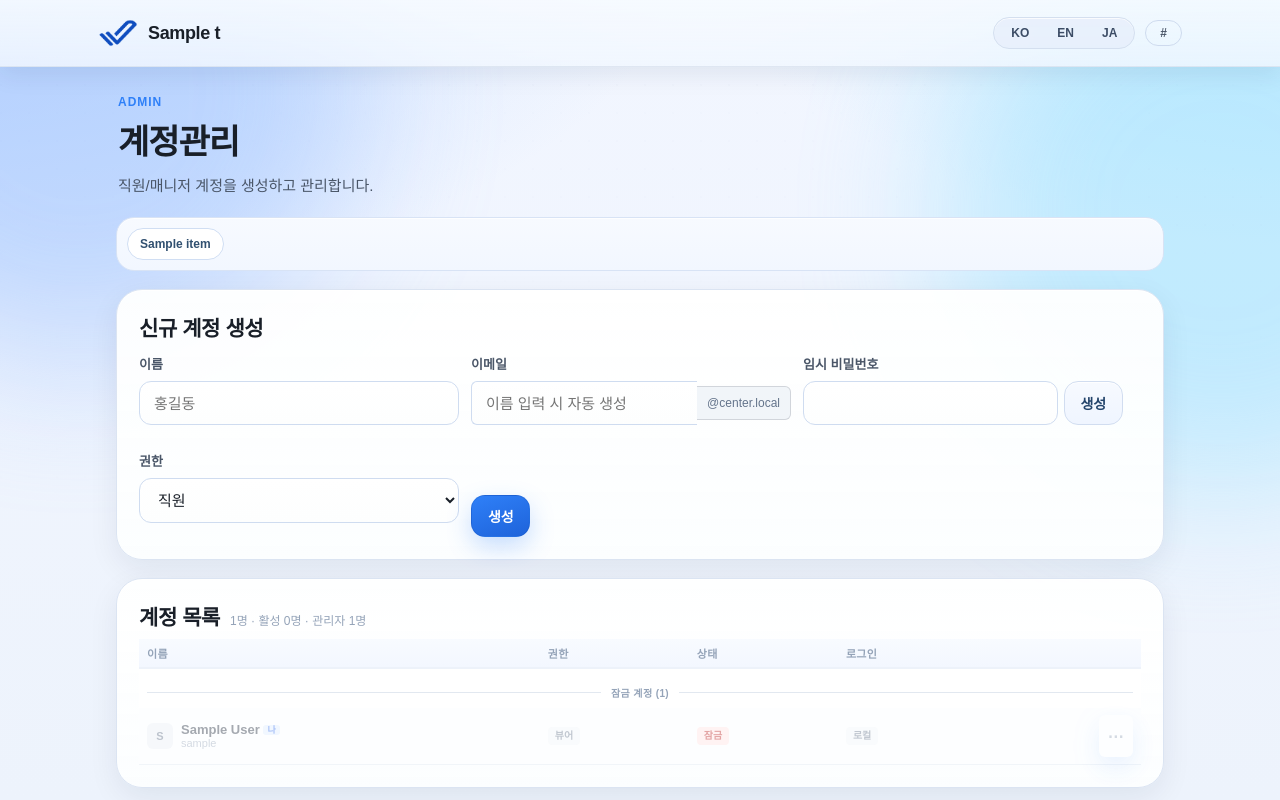
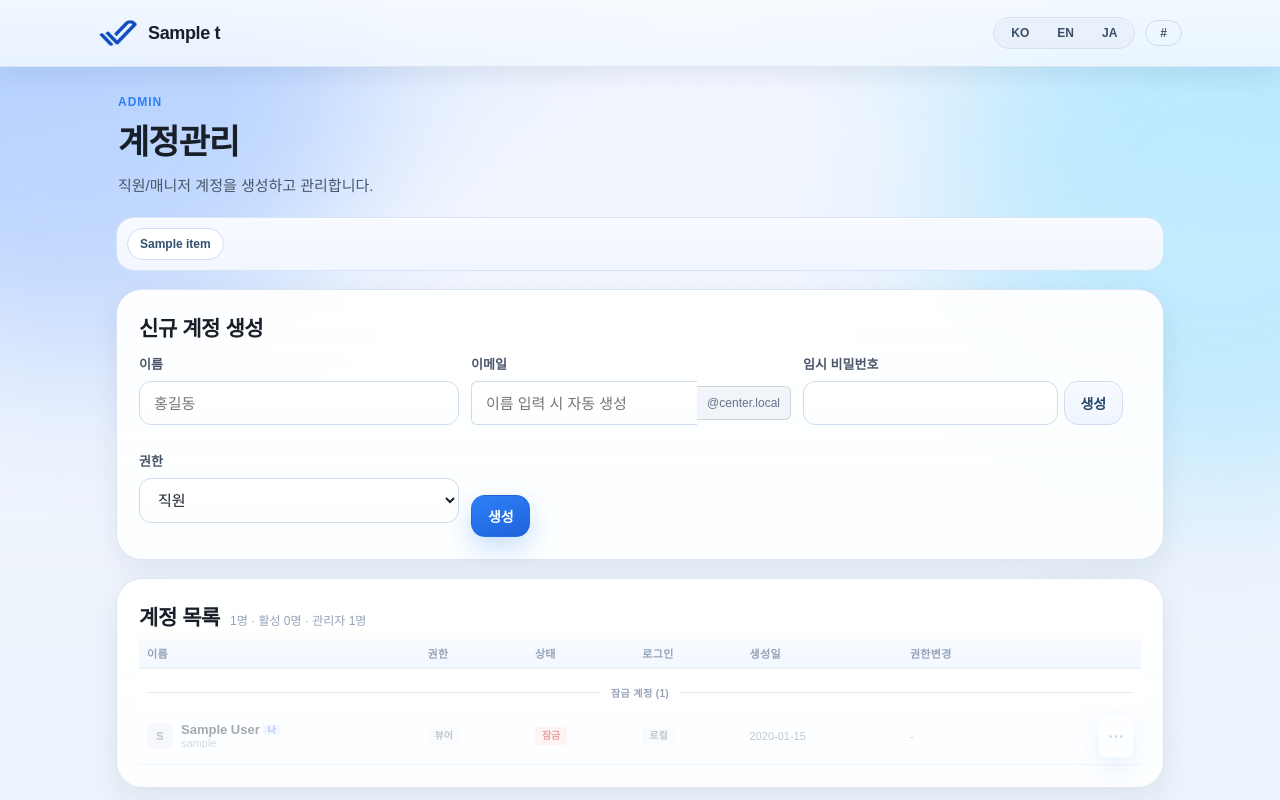
Before and after one commit to Flying-Japan/int-center-luggage-prd, a FastAPI app: template 플라잉센터자동화/templates/staff_admin_accounts.html in a window 1280 px wide. Run offline with FastAPI, Linux system fonts and the light colour scheme; the template is opened without the code that fills it: most values are stand-ins (such as "Sample title", 1, 10 or a date in 2020); parts of the project's set-up code (start-up, migrations or seed data) failed here and were passed over; some web fonts are replaced.

Commit message:
feat(admin): add creation date and role change date columns to staff accounts table
- Add 생성일 column showing user_profiles.created_at
- Add 권한변경 column showing last role change from activity_logs
- Query activity_logs for deleted_at and last_role_change dates
- Add date column CSS styling

Co-Authored-By: Claude Opus 4.6 <noreply@anthropic.com>

```diff
--- a/플라잉센터자동화/app/main.py
+++ b/플라잉센터자동화/app/main.py
@@ -2331,6 +2331,30 @@ def admin_staff_accounts_page(
     except Exception:
         pass
 
+    # Fetch audit dates from activity_logs for display
+    deleted_at: dict[str, str] = {}
+    last_role_change: dict[str, str] = {}
+    try:
+        audit_logs = (
+            db.query("activity_logs")
+            .filter(("target_type", "=", "user"))
+            .order_by("created_at DESC")
+            .all()
+        )
+        for log in audit_logs:
+            tid = log.target_id
+            if not tid:
+                continue
+            if log.action == "account_deleted" and tid not in deleted_at:
+                deleted_at[tid] = log.created_at
+            if log.action == "account_updated" and tid not in last_role_change:
+                details = log.details or {}
+                changes = details.get("changes", {})
+                if "role" in changes:
+                    last_role_change[tid] = log.created_at
+    except Exception:
+        pass
+
     return templates.TemplateResponse(
         "staff_admin_accounts.html",
         {
@@ -2340,6 +2364,8 @@ def admin_staff_accounts_page(
             "staff_rows": staff_rows,
             "active_admin_count": active_admin_count,
             "google_user_ids": google_user_ids,
+            "deleted_at": deleted_at,
+            "last_role_change": last_role_change,
             "msg": msg.strip(),
             "err": err.strip(),
             "focus_staff_id": focus_staff_id,
--- a/플라잉센터자동화/static/app.css
+++ b/플라잉센터자동화/static/app.css
@@ -2315,6 +2315,12 @@ body.is-resizing-column * {
 .acct-pill--red { background: #fee2e2; color: #b91c1c; }
 .acct-pill--yellow { background: #fef9c3; color: #a16207; }
 
+.acct-td--date {
+  font-size: 11px;
+  color: #64748b;
+  white-space: nowrap;
+}
+
 .acct-email-suffix {
   display: inline-flex;
   align-items: center;
--- a/플라잉센터자동화/templates/base.html
+++ b/플라잉센터자동화/templates/base.html
@@ -8,7 +8,7 @@
   <link rel="apple-touch-icon" sizes="180x180" href="/static/apple-touch-icon.png" />
   <link rel="preconnect" href="https://cdn.jsdelivr.net" />
   <link rel="stylesheet" href="https://cdn.jsdelivr.net/gh/orioncactus/pretendard/dist/web/static/pretendard.css" />
-  <link rel="stylesheet" href="/static/app.css?v=20260306b" />
+  <link rel="stylesheet" href="/static/app.css?v=20260306c" />
   <script src="/static/utils.js?v=20260302a"></script>
   {% block head_extra %}{% endblock %}
 </head>
--- a/플라잉센터자동화/templates/staff_admin_accounts.html
+++ b/플라잉센터자동화/templates/staff_admin_accounts.html
@@ -62,10 +62,12 @@
   <table class="acct-tbl">
     <thead>
       <tr>
-        <th class="acct-th" style="width:40%">이름</th>
+        <th class="acct-th" style="width:28%">이름</th>
         <th class="acct-th">권한</th>
         <th class="acct-th">상태</th>
         <th class="acct-th">로그인</th>
+        <th class="acct-th">생성일</th>
+        <th class="acct-th">권한변경</th>
         <th class="acct-th acct-th--right"></th>
       </tr>
     </thead>
@@ -95,6 +97,12 @@
         <td class="acct-td">
           {% if row.id in google_user_ids %}<span class="acct-pill acct-pill--yellow">Google</span>{% else %}<span class="acct-pill acct-pill--gray">로컬</span>{% endif %}
         </td>
+        <td class="acct-td acct-td--date">
+          {% if row.created_at %}{{ to_jst_datetime(row.created_at).strftime('%Y-%m-%d') }}{% else %}-{% endif %}
+        </td>
+        <td class="acct-td acct-td--date">
+          {% if row.id in last_role_change %}{{ to_jst_datetime(last_role_change[row.id]).strftime('%Y-%m-%d') }}{% else %}-{% endif %}
+        </td>
         <td class="acct-td acct-td--right">
           <div class="acct-menu-wrap">
             <button class="acct-menu-btn" type="button" aria-label="메뉴">⋯</button>
@@ -112,7 +120,7 @@
         </td>
       </tr>
       <tr class="acct-panel-row">
-        <td colspan="5" style="padding:0;border:none">
+        <td colspan="7" style="padding:0;border:none">
           <div id="acct-panel-{{ row.id }}" class="acct-edit-panel {% if not is_open %}is-collapsed{% endif %}">
             <div class="acct-meta" style="margin-bottom:8px;font-size:11px;color:#94a3b8;display:flex;gap:16px;flex-wrap:wrap">
               {% if row.created_at %}<span>생성: {{ to_jst_datetime(row.created_at).strftime('%Y-%m-%d %H:%M') }}</span>{% endif %}
@@ -146,7 +154,7 @@
 
       {% if inactive_rows %}
       <tr class="acct-divider-row">
-        <td colspan="5">
+        <td colspan="7">
           <div class="acct-divider">
             <span class="acct-divider-label">잠금 계정 ({{ inactive_rows|length }})</span>
           </div>
```
